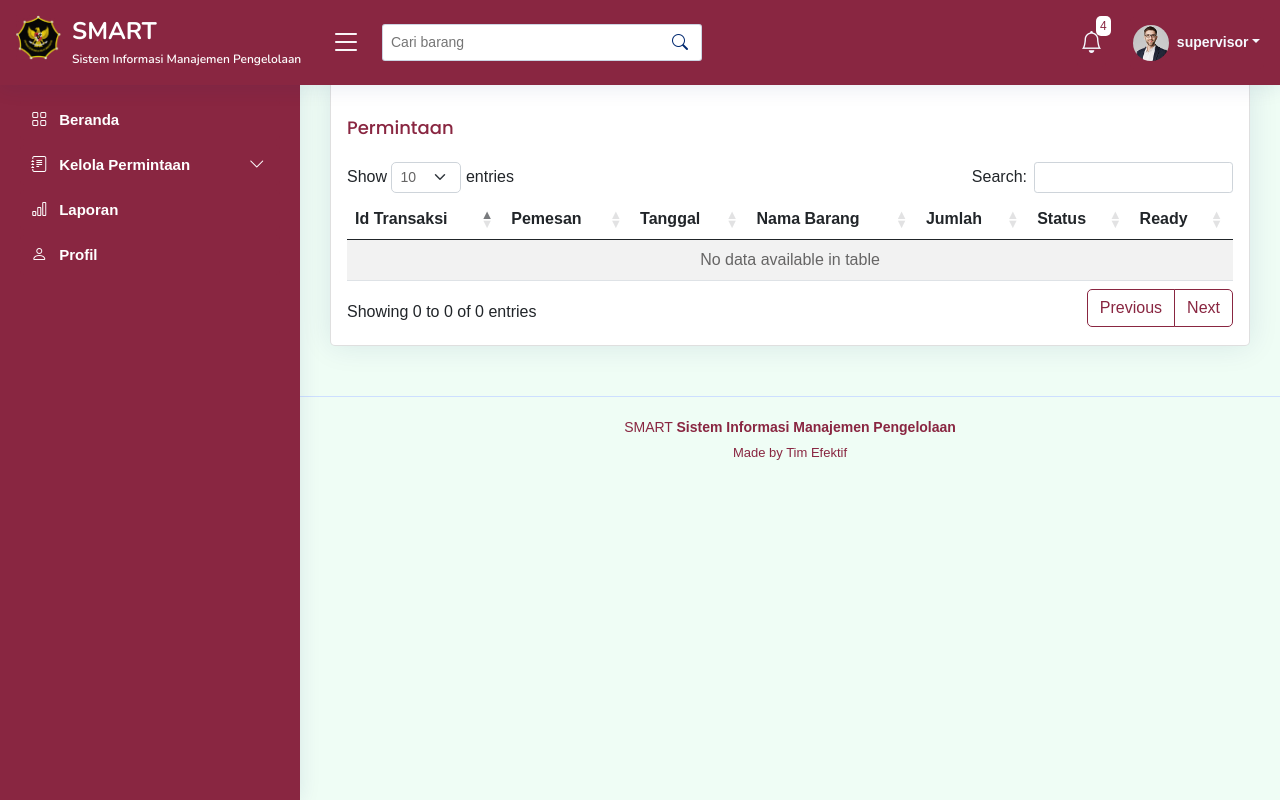
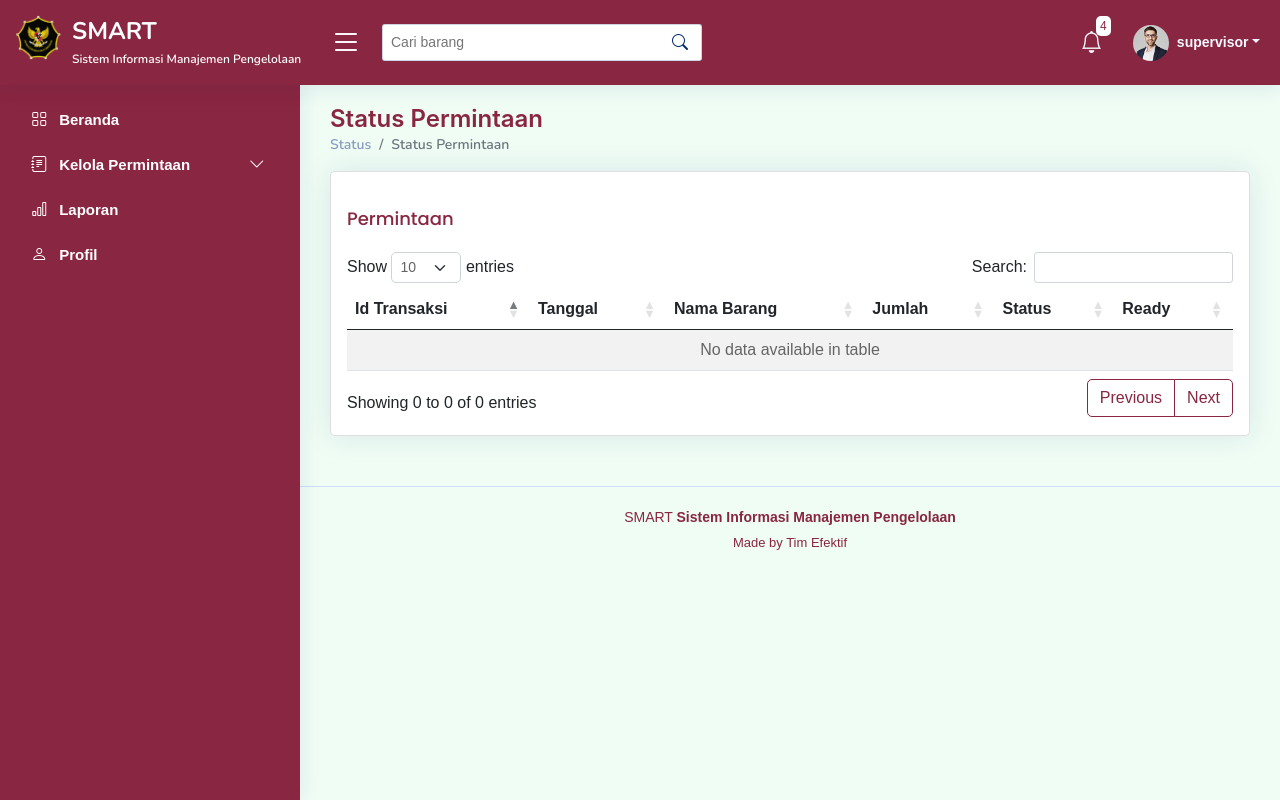
Before and after one commit to Zidsly/Inventory-Kemensetneg, a PHP site: page /statusPermintaan.php in a window 1280 px wide. Run offline with PHP 8.4, Linux system fonts and the light colour scheme; a user stored in the database is signed in; data comes from the database, SQL or seed files in the repository; some libraries are stand-ins or nearby versions.

Commit message:
card title

```diff
--- a/statusPermintaan.php
+++ b/statusPermintaan.php
@@ -357,10 +357,16 @@
 
   </aside>
   <!-- End Sidebar-->
-
-
   <main id="main" class="main">
-
+    <div class="pagetitle">
+    <h1>Status Permintaan</h1>
+      <nav>
+        <ol class="breadcrumb">
+          <li class="breadcrumb-item"><a href="indexUser.php">Status</a></li>
+          <li class="breadcrumb-item active">Status Permintaan</li>
+        </ol>
+      </nav>
+    </div>
       <!-- Card Data permintaan -->
       <section class="section">
         <div class="row">
@@ -374,7 +380,6 @@
                   <thead>
                     <tr>
                       <th>Id Transaksi</th>
-                      <th>Pemesan</th>
                       <th>Tanggal</th>
                       <th>Nama Barang</th>
                       <th>Jumlah</th>
@@ -388,7 +393,7 @@
                     require_once 'koneksi.php';
                     $con = db_connect();
 
-                    $query = "SELECT tb_order.id_transaksi, tb_user.nama_lengkap, GROUP_CONCAT(tb_barang.nama SEPARATOR '<br>') AS nama, tb_order.tgl_minta, GROUP_CONCAT(tb_order_detail.jumlah_minta SEPARATOR '<br>') AS jumlah_minta, tb_order.status
+                    $query = "SELECT tb_order.id_transaksi, GROUP_CONCAT(tb_barang.nama SEPARATOR '<br>') AS nama, tb_order.tgl_minta, GROUP_CONCAT(tb_order_detail.jumlah_minta SEPARATOR '<br>') AS jumlah_minta, tb_order.status
                     FROM tb_order
                     JOIN tb_user ON tb_order.id_user = tb_user.id_user
                     JOIN tb_order_detail ON tb_order.id_transaksi = tb_order_detail.id_transaksi
@@ -402,7 +407,6 @@
                     while ($row = mysqli_fetch_assoc($result)) {
                       echo "<tr>";
                       echo "<td>" . $row['id_transaksi'] . "</td>";
-                      echo "<td>" . $row['nama_lengkap'] . "</td>";
                       echo "<td>" . $row['tgl_minta'] . "</td>";
                       echo "<td>" . $row['nama'] . "</td>";
                       echo "<td>" . $row['jumlah_minta'] . "</td>";
```
